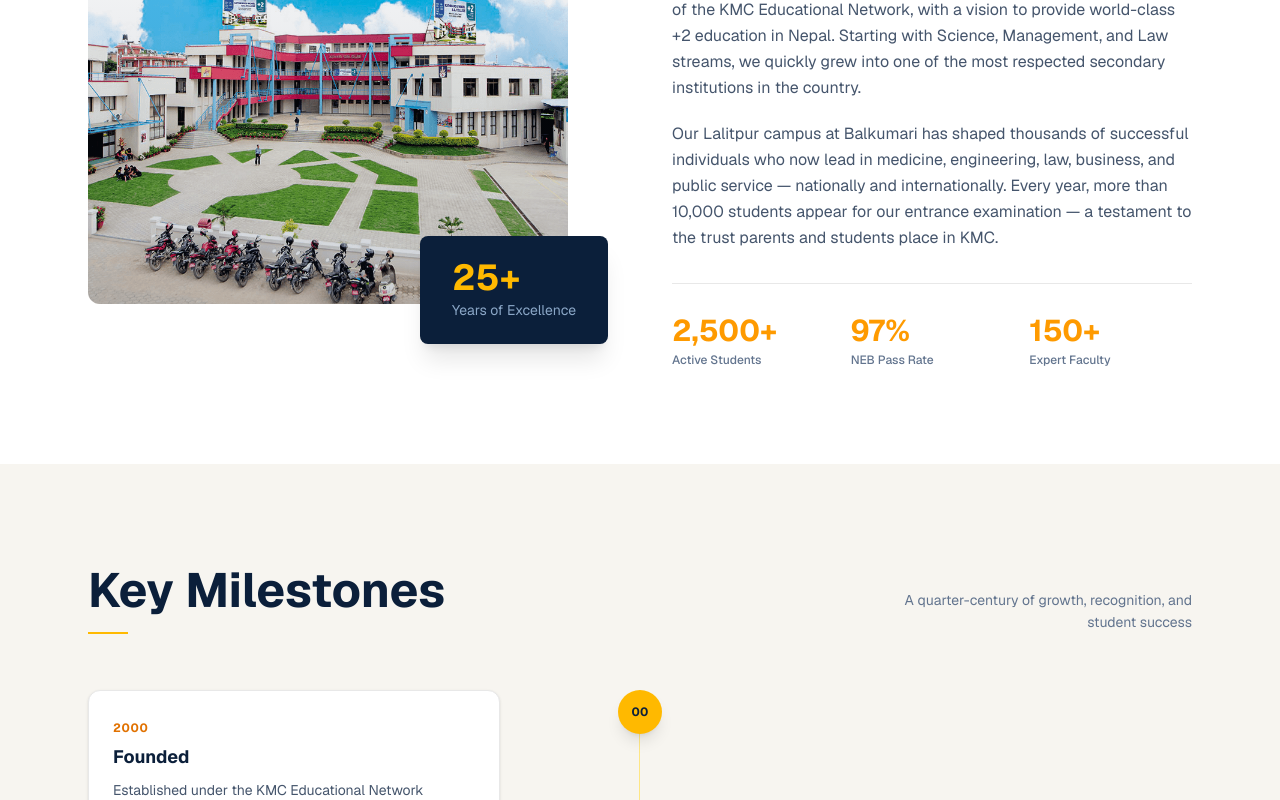
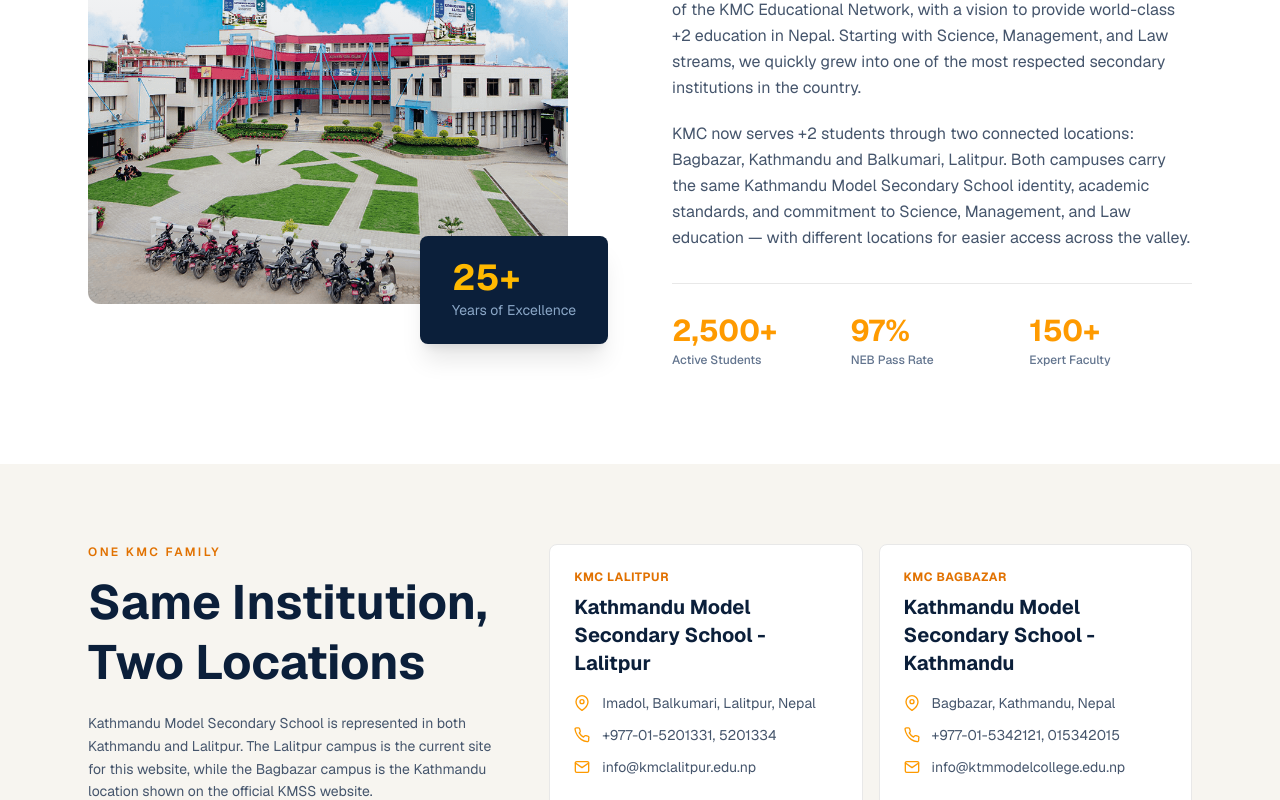
Before and after one commit to kasamthapa/kmc-lalitpur, a Next.js app: page /about in a window 1280 px wide. Shown: the part 1060-1860 px from the top of the page. Built offline with nearby package versions, Linux system fonts and the light colour scheme; no server answers; the database is empty.

Commit message:
Add shared KMC campus contact details

```diff
--- a/app/about/page.tsx
+++ b/app/about/page.tsx
@@ -8,6 +8,7 @@ import {
   WebPageSchema,
   PrincipalSchema,
 } from "../components/schema";
+import { SITE_CONFIG } from "../config/site";
 import {
   IconLightbulb,
   IconGlobe,
@@ -18,6 +19,9 @@ import {
   IconCheck,
   IconArrow,
   IconAward,
+  IconMapPin,
+  IconPhone,
+  IconMail,
 } from "../components/icons";
 export const metadata: Metadata = {
   title: "About Us",
@@ -254,12 +258,12 @@ export default function About() {
                 most respected secondary institutions in the country.
               </p>
               <p className="text-slate-600 leading-relaxed mb-8">
-                Our Lalitpur campus at Balkumari has shaped thousands of
-                successful individuals who now lead in medicine, engineering,
-                law, business, and public service — nationally and
-                internationally. Every year, more than 10,000 students appear
-                for our entrance examination — a testament to the trust parents
-                and students place in KMC.
+                KMC now serves +2 students through two connected locations:
+                Bagbazar, Kathmandu and Balkumari, Lalitpur. Both campuses
+                carry the same Kathmandu Model Secondary School identity,
+                academic standards, and commitment to Science, Management, and
+                Law education — with different locations for easier access
+                across the valley.
               </p>
               <div className="grid grid-cols-3 gap-4 pt-8 border-t border-[#e8e8e8]">
                 {[
@@ -277,6 +281,86 @@ export default function About() {
                   </div>
                 ))}
               </div>
+            </div>
+          </div>
+        </div>
+      </section>
+
+      {/* Shared KMC Locations */}
+      <section className="py-20 bg-[#f7f5f0]">
+        <div className="max-w-6xl mx-auto px-4 sm:px-6">
+          <div className="grid grid-cols-1 lg:grid-cols-[0.9fr_1.4fr] gap-12 items-start">
+            <div>
+              <p className="text-amber-600 text-xs font-semibold tracking-[0.2em] uppercase mb-3">
+                One KMC Family
+              </p>
+              <h2 className="text-4xl md:text-5xl font-bold text-[#0B1F3A] leading-tight">
+                Same Institution,
+                <br />
+                Two Locations
+              </h2>
+              <p className="text-slate-600 text-sm leading-relaxed mt-5">
+                Kathmandu Model Secondary School is represented in both
+                Kathmandu and Lalitpur. The Lalitpur campus is the current site
+                for this website, while the Bagbazar campus is the Kathmandu
+                location shown on the official KMSS website.
+              </p>
+            </div>
+
+            <div className="grid grid-cols-1 sm:grid-cols-2 gap-4">
+              {SITE_CONFIG.campuses.map((campus) => (
+                <div
+                  key={campus.name}
+                  className="bg-white border border-[#e8e8e8] rounded-lg p-6"
+                >
+                  <p className="text-amber-600 text-xs font-bold uppercase tracking-wider mb-2">
+                    {campus.name}
+                  </p>
+                  <h3 className="text-xl font-bold text-[#0B1F3A] mb-4">
+                    {campus.label}
+                  </h3>
+                  <div className="space-y-3 text-sm">
+                    <a
+                      href={campus.mapsUrl}
+                      target="_blank"
+                      rel="noopener noreferrer"
+                      className="flex items-start gap-3 text-slate-600 hover:text-amber-600 transition-colors"
+                    >
+                      <span className="text-amber-500 mt-0.5 shrink-0">
+                        <IconMapPin size={16} />
+                      </span>
+                      {campus.location}
+                    </a>
+                    <a
+                      href={campus.phoneHref}
+                      className="flex items-start gap-3 text-slate-600 hover:text-amber-600 transition-colors"
+                    >
+                      <span className="text-amber-500 mt-0.5 shrink-0">
+                        <IconPhone size={16} />
+                      </span>
+                      {campus.phone}
+                    </a>
+                    <a
+                      href={`mailto:${campus.email}`}
+                      className="flex items-start gap-3 text-slate-600 hover:text-amber-600 transition-colors"
+                    >
+                      <span className="text-amber-500 mt-0.5 shrink-0">
+                        <IconMail size={16} />
+                      </span>
+                      {campus.email}
+                    </a>
+                  </div>
+                  <a
+                    href={campus.website}
+                    target="_blank"
+                    rel="noopener noreferrer"
+                    className="inline-flex items-center gap-2 text-sm font-bold text-[#0B1F3A] hover:text-amber-600 transition-colors mt-5"
+                  >
+                    Visit Website
+                    <IconArrow size={14} />
+                  </a>
+                </div>
+              ))}
             </div>
           </div>
         </div>
--- a/app/components/footer.tsx
+++ b/app/components/footer.tsx
@@ -41,38 +41,23 @@ export function Footer() {
               </div>
             </Link>
             <p className="text-sm leading-relaxed text-slate-400 mb-6 max-w-xs">
-              Kathmandu Model Secondary School, Balkumari, Lalitpur — delivering
-              academic excellence through Science, Management, and
-              Law programs since {SITE_CONFIG.foundingYear}.
+              Kathmandu Model Secondary School serves +2 students through the
+              same KMC academic family in Lalitpur and Kathmandu, delivering
+              Science, Management, and Law programs since{" "}
+              {SITE_CONFIG.foundingYear}.
             </p>
 
-            {/* Contact info */}
-            <ul className="space-y-3 text-sm mb-6">
+            {/* Campus contacts */}
+            <div className="space-y-5 text-sm mb-6">
+              {SITE_CONFIG.campuses.map((campus) => (
+                <div key={campus.name}>
+                  <h5 className="text-white font-bold text-xs uppercase tracking-wider mb-2">
+                    {campus.footerHeading}
+                  </h5>
+                  <ul className="space-y-2.5">
                     <li>
                       <a
-                  href={SITE_CONFIG.phoneHref}
-                  className="flex items-center gap-3 hover:text-amber-400 transition-colors group"
-                >
-                  <span className="text-amber-400 shrink-0">
-                    <IconPhone size={16} />
-                  </span>
-                  {SITE_CONFIG.phone}
-                </a>
-              </li>
-              <li>
-                <a
-                  href={`mailto:${SITE_CONFIG.email}`}
-                  className="flex items-center gap-3 hover:text-amber-400 transition-colors"
-                >
-                  <span className="text-amber-400 shrink-0">
-                    <IconMail size={16} />
-                  </span>
-                  {SITE_CONFIG.email}
-                </a>
-              </li>
-              <li>
-                <a
-                  href={SITE_CONFIG.address.mapsUrl}
+                        href={campus.mapsUrl}
                         target="_blank"
                         rel="noopener noreferrer"
                         className="flex items-start gap-3 hover:text-amber-400 transition-colors"
@@ -80,10 +65,46 @@ export function Footer() {
                         <span className="text-amber-400 shrink-0 mt-0.5">
                           <IconMapPin size={16} />
                         </span>
-                  {SITE_CONFIG.address.display}
+                        {campus.location}
+                      </a>
+                    </li>
+                    <li>
+                      <a
+                        href={campus.phoneHref}
+                        className="flex items-center gap-3 hover:text-amber-400 transition-colors"
+                      >
+                        <span className="text-amber-400 shrink-0">
+                          <IconPhone size={16} />
+                        </span>
+                        {campus.phone}
+                      </a>
+                    </li>
+                    <li>
+                      <a
+                        href={`mailto:${campus.email}`}
+                        className="flex items-center gap-3 hover:text-amber-400 transition-colors"
+                      >
+                        <span className="text-amber-400 shrink-0">
+                          <IconMail size={16} />
+                        </span>
+                        {campus.email}
+                      </a>
+                    </li>
+                    <li>
+                      <a
+                        href={campus.website}
+                        target="_blank"
+                        rel="noopener noreferrer"
+                        className="inline-flex items-center gap-2 text-xs font-bold text-amber-400 hover:text-amber-300 transition-colors"
+                      >
+                        {campus.website.replace("https://", "")}
+                        <IconArrow size={12} />
                       </a>
                     </li>
                   </ul>
+                </div>
+              ))}
+            </div>
 
             {/* Social links */}
             <div className="flex gap-3">
@@ -249,8 +270,8 @@ export function Footer() {
         <div className="border-t border-white/10 pt-8">
           <div className="flex flex-col md:flex-row items-center justify-between gap-4 text-xs text-slate-500">
             <p>
-              © {currentYear} Kathmandu Model Secondary School, Balkumari,
-              Lalitpur. All rights reserved.
+              © {currentYear} Kathmandu Model Secondary School. KMC Lalitpur
+              and KMC Bagbazar. All rights reserved.
             </p>
             <div className="flex items-center gap-4">
               <Link
--- a/app/config/site.ts
+++ b/app/config/site.ts
@@ -25,6 +25,31 @@ export const SITE_CONFIG = {
     display: "Imadol, Balkumari, Lalitpur, Nepal",
     mapsUrl: "https://maps.google.com/?q=Balkumari,Lalitpur,Nepal",
   },
+
+  campuses: [
+    {
+      name: "KMC Lalitpur",
+      footerHeading: "Contact Us (Lalitpur)",
+      label: "Kathmandu Model Secondary School - Lalitpur",
+      location: "Imadol, Balkumari, Lalitpur, Nepal",
+      phone: "+977-01-5201331, 5201334",
+      phoneHref: "tel:+97715201331",
+      email: "info@kmclalitpur.edu.np",
+      website: "https://kmclalitpur.edu.np",
+      mapsUrl: "https://maps.google.com/?q=Balkumari,Lalitpur,Nepal",
+    },
+    {
+      name: "KMC Bagbazar",
+      footerHeading: "Contact Us (Kathmandu)",
+      label: "Kathmandu Model Secondary School - Kathmandu",
+      location: "Bagbazar, Kathmandu, Nepal",
+      phone: "+977-01-5342121, 015342015",
+      phoneHref: "tel:+97715342121",
+      email: "info@ktmmodelcollege.edu.np",
+      website: "https://ktmmodelcollege.edu.np",
+      mapsUrl: "https://maps.google.com/?q=Bagbazar,Kathmandu,Nepal",
+    },
+  ],
 
   geo: {
     latitude: "27.6583",
```
Lines whose indentation alone changed are shown as unchanged.
